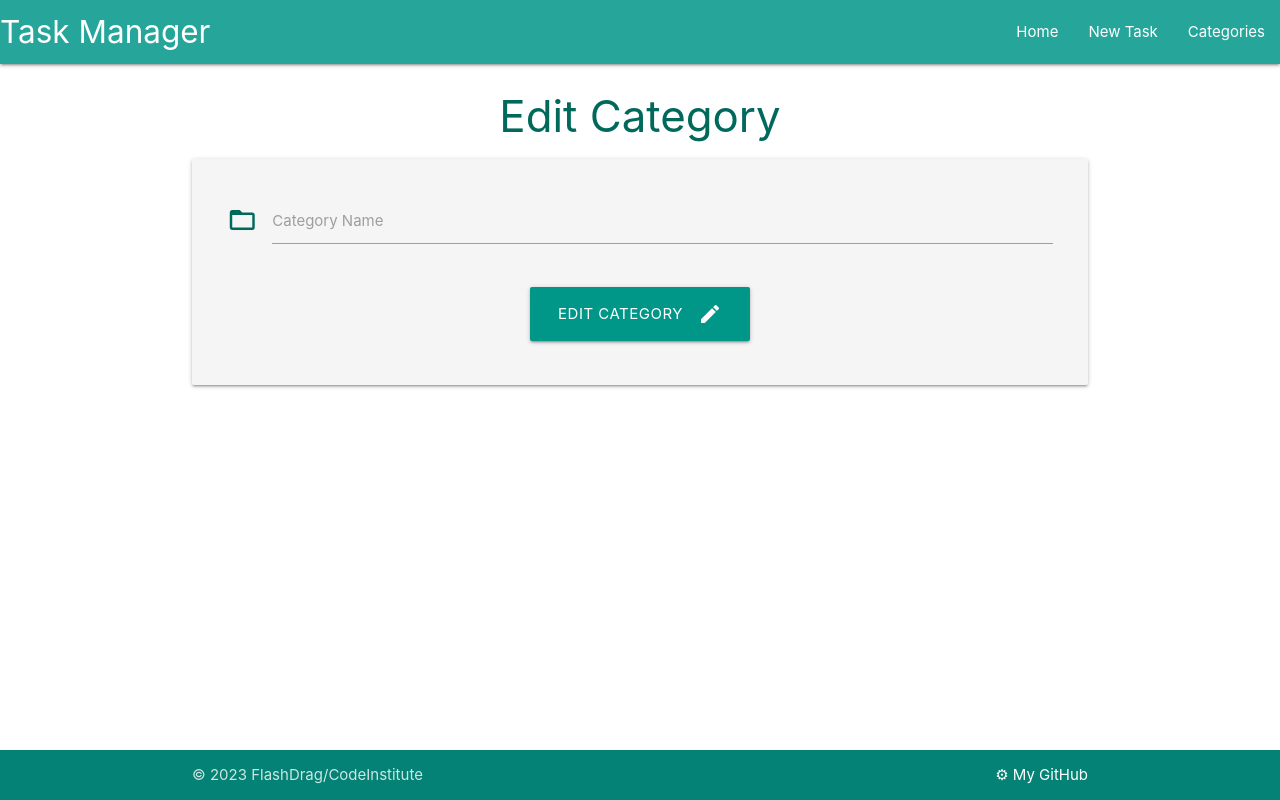
After one commit to pavlo-myskov/flask-task-manager, a Flask app: template taskmanager/templates/edit_category.html in a window 1280 px wide. The commit adds this page. Run offline with Flask 2, Linux system fonts and the light colour scheme; the template is opened without the code that fills it, so the values that code supplies are empty.

Commit message:
Implement `edit category` functionality

```diff
--- a/taskmanager/templates/categories.html
+++ b/taskmanager/templates/categories.html
@@ -10,14 +10,14 @@
   </div>
 </div>
 <div class="row">
-  {% for categorie in categories %}
+  {% for category in categories %}
   <div class="col s12 m6 l4 xl3">
     <div class="card teal darken-3 center-align">
       <div class="card-content white-text">
-        <span class="card-title">{{ categorie.category_name }}</span>
+        <span class="card-title">{{ category.category_name }}</span>
       </div>
       <div class="card-action">
-        <a href="#" class="btn cyan darken-1">Edit</a>
+        <a href="{{ url_for('edit_category', category_id=category.id) }}" class="btn cyan darken-1">Edit</a>
         <a href="#" class="btn cyan lime darken-4">Delete</a>
       </div>
     </div>
--- /dev/null
+++ b/taskmanager/templates/edit_category.html
@@ -0,0 +1,28 @@
+{% extends "base.html" %}
+{% block content %}
+
+<h3 class="teal-text text-darken-3 center-align">Edit Category</h3>
+
+<div class="row card-panel grey lighten-4">
+  <form class="col s12" method="post" action="{{ url_for('edit_category', category_id=category.id) }}">
+    <!-- category_name -->
+    <div class="row">
+      <div class="input-field col s12">
+        <i class="material-icons prefix teal-text text-darken-3">folder_open</i>
+        <input id="category_name" name="category_name" value="{{ category.category_name }}" type="text" minlength="3" maxlength="25" class="validate"
+          required>
+        <label for="category_name">Category Name</label>
+      </div>
+    </div>
+    <!-- submit button -->
+    <div class="row">
+      <div class="col s12 center-align">
+        <button type="submit" class="btn-large teal">
+          Edit Category<i class="material-icons right">edit</i>
+        </button>
+      </div>
+    </div>
+  </form>
+</div>
+
+{% endblock %}
```
Also changed, not shown: taskmanager/routes.py (+10 -0 lines).
